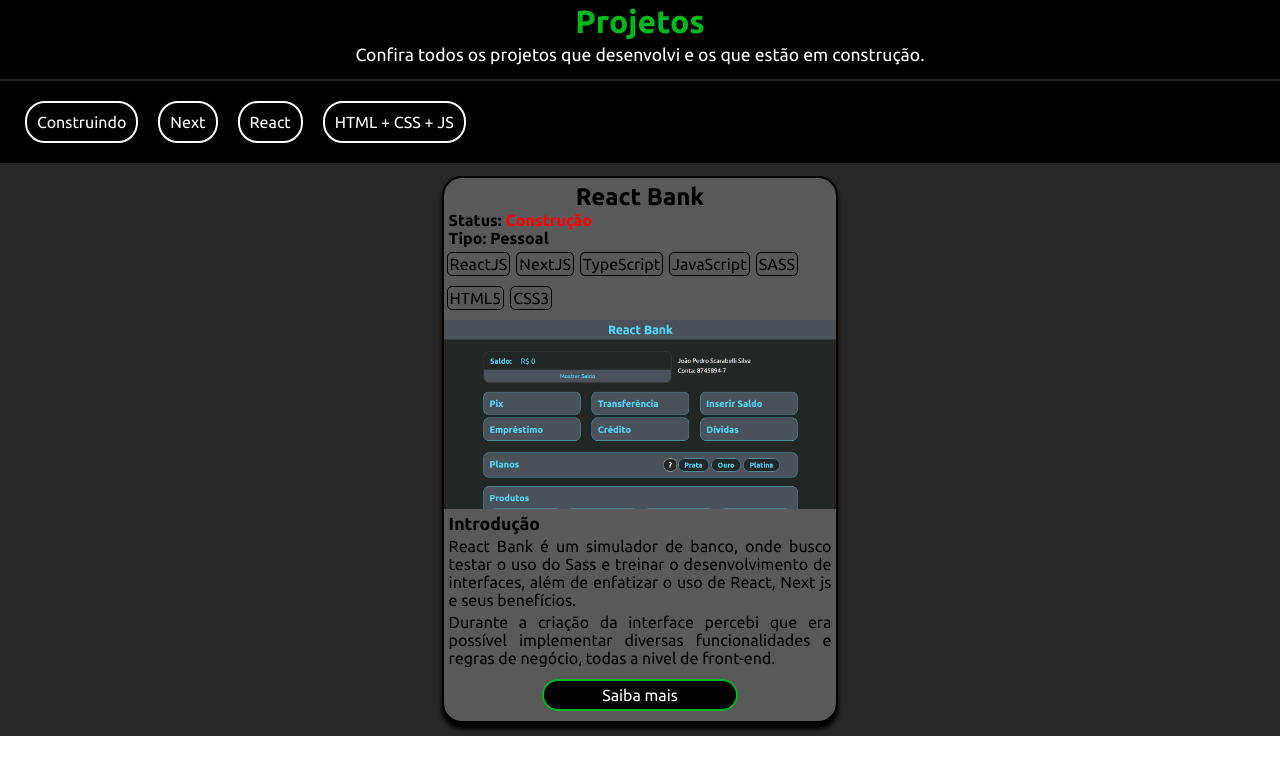
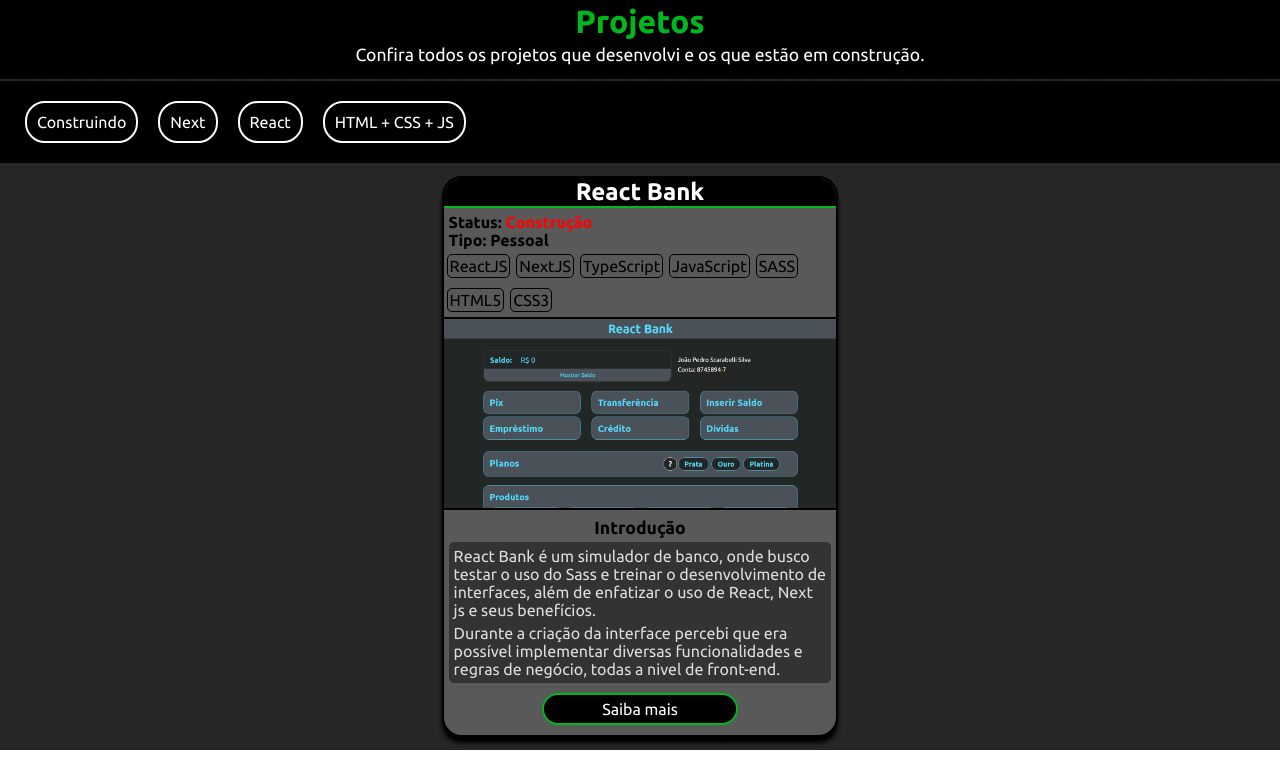
Before and after one commit to JPSS14/react-portfolio, a Next.js app: page / in a window 1280 px wide. Shown: the part 500-1270 px from the top of the page. Built offline with nearby package versions, Linux system fonts and the light colour scheme.

Commit message:
react-portfolio UPDATE 8: Redefined style of article in Projects page

```diff
--- a/src/components/Projects/Projects.module.scss
+++ b/src/components/Projects/Projects.module.scss
@@ -62,16 +62,20 @@
             border-radius: 20px;
             box-shadow: rgba(0, 0, 0, 1.18) 0px 6px 4px 0px;
             border: solid 2px #000;
+            overflow: hidden;
 
             header{
                 display: flex;
                 flex-wrap: wrap;
                 flex-basis: 100%;
-                margin: 5px 0;
 
                 h2{
                     flex-basis: 100%;
                     text-align: center;
+                    background: #000;
+                    color: #fff;
+                    border-bottom: solid 2px var(--green);
+                    margin-bottom: 5px;
                 }
                 p{
                     margin-left: 5px;
@@ -108,6 +112,8 @@
 
                 img{
                     width: 100%;
+                    border-top: solid 2px #000;
+                    border-bottom: solid 2px #000;
                 }
             }
 
@@ -120,10 +126,18 @@
                     flex-basis: 100%;
                     font-weight: 700;
                     font-size: 1.1rem;
+                    text-align: center;
+                    margin: 5px 0;
                 }
-                p{
-                    text-align: justify;
-                    margin: 2px 5px;
+                .text{
+                    background: #333;
+                    margin: 0px 5px;
+                    border-radius: 5px;
+
+                    p{
+                        margin: 5px 5px;
+                        color: #ddd
+                    }
                 }
 
                 .link{
--- a/src/components/Projects/index.tsx
+++ b/src/components/Projects/index.tsx
@@ -39,9 +39,10 @@ export function Projects() {
                     </div>
                     <div className={style.articleContent}>
                         <p className={style.title}>Introdução</p>
-                        <p>React Bank é um simulador de banco, onde busco testar o uso do Sass e treinar o desenvolvimento de interfaces, além de enfatizar o uso de React, Next js e seus benefícios.</p>
-                        <p>Durante a criação da interface percebi que era possível implementar diversas funcionalidades e regras de negócio, todas a nivel de front-end.</p>
-
+                        <div className={style.text}>
+                            <p>React Bank é um simulador de banco, onde busco testar o uso do Sass e treinar o desenvolvimento de interfaces, além de enfatizar o uso de React, Next js e seus benefícios.</p>
+                            <p>Durante a criação da interface percebi que era possível implementar diversas funcionalidades e regras de negócio, todas a nivel de front-end.</p>
+                        </div>
                         <Link href="/react-bank">
                             <a className={style.link}>Saiba mais</a>
                         </Link>
```
